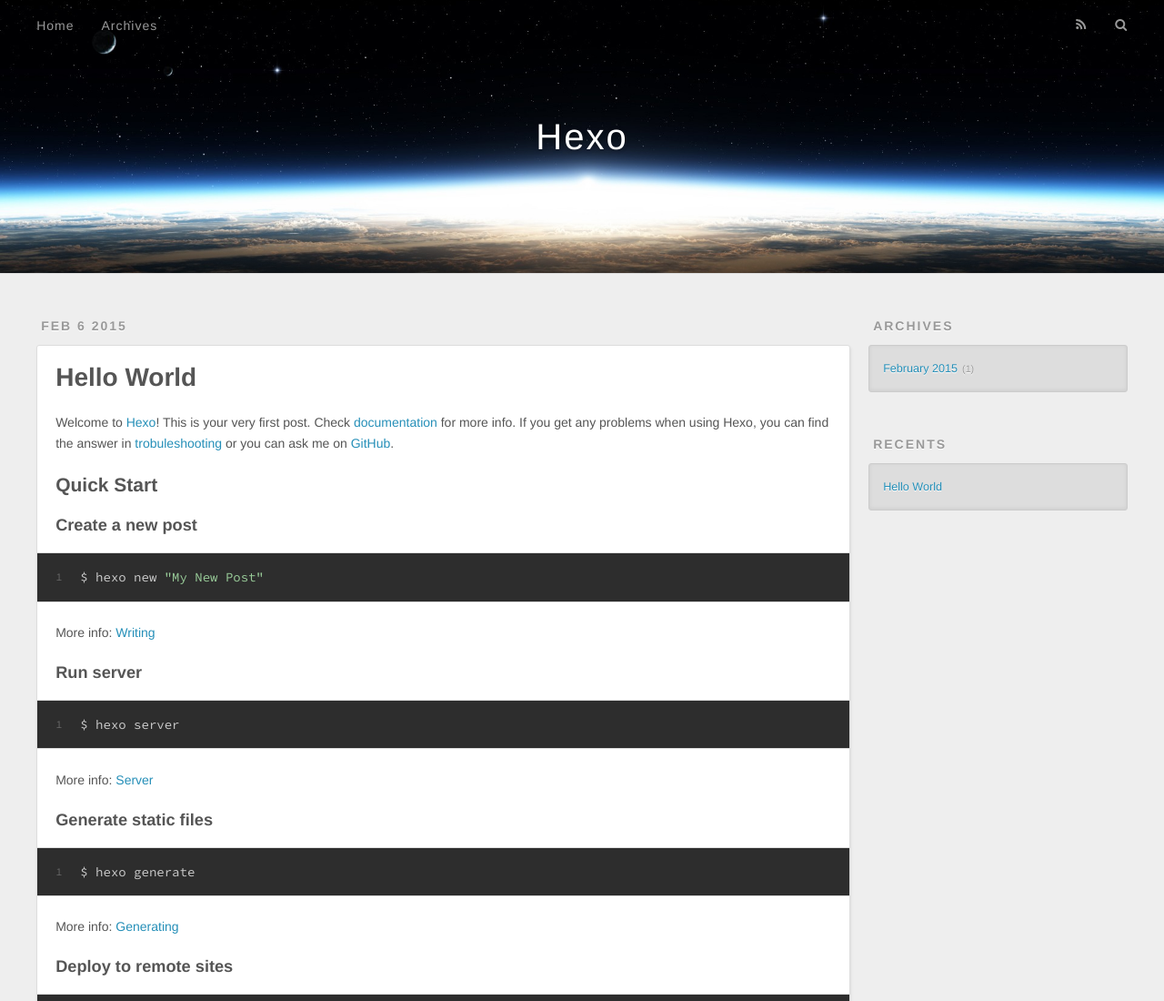
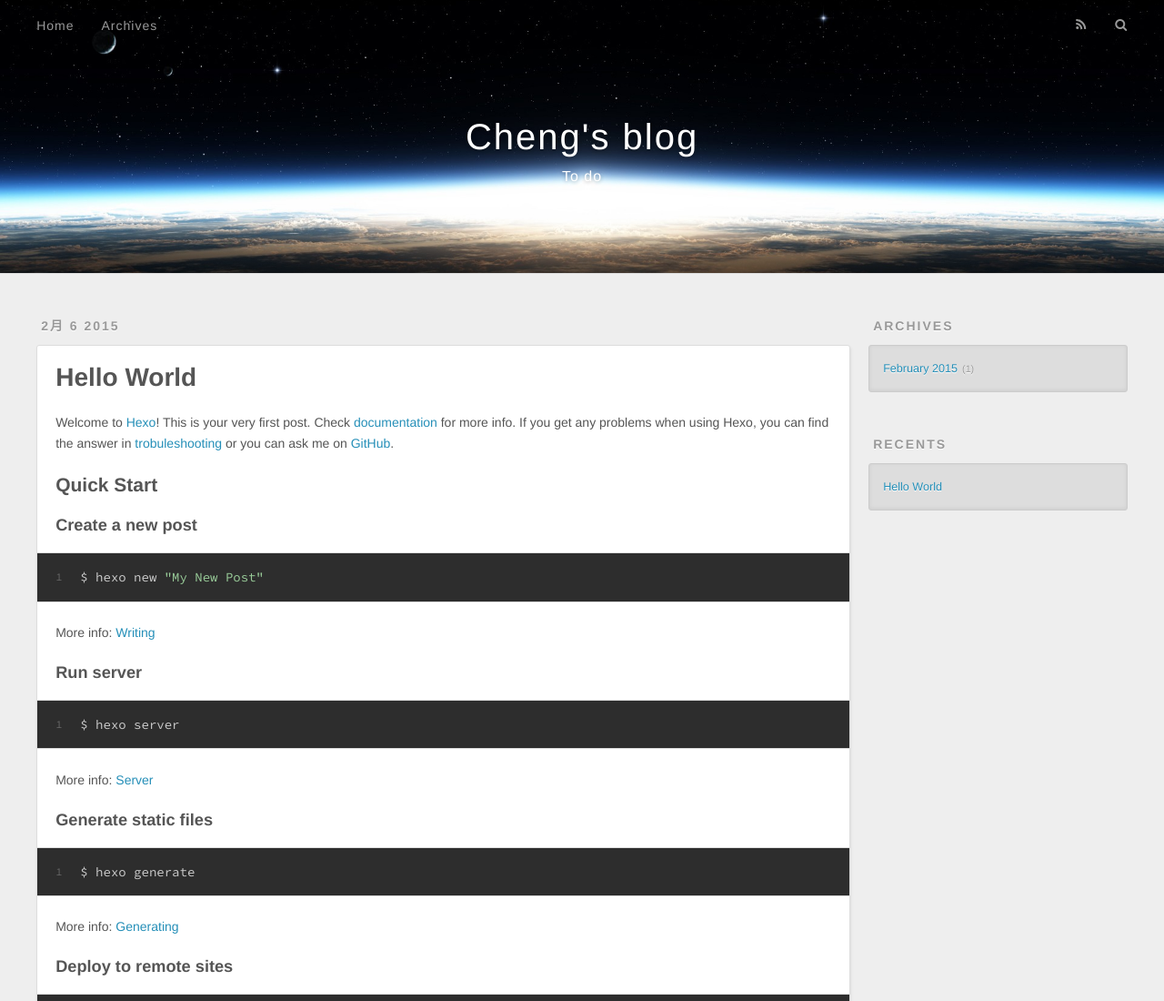
Before and after one commit to fleetime/fleetime.github.io, a plain HTML site: page archives/2015/02/index.html in a window 1280 px wide. Shown: the top 1100 px of the page at 91% size. Drawn offline with nearby package versions, Linux system fonts and the light colour scheme.

Commit message:
Site updated: 2015-02-06 15:44:26

```diff
--- a/archives/2015/02/index.html
+++ b/archives/2015/02/index.html
@@ -3,20 +3,20 @@
 <head>
   <meta charset="utf-8">
 
-  <title>Archives: 2015/2 | Hexo</title>
+  <title>Archives: 2015/2 | Cheng&#39;s blog</title>
   <meta name="viewport" content="width=device-width, initial-scale=1, maximum-scale=1">
-  <meta name="description">
+  <meta name="description" content="blog">
 <meta property="og:type" content="website">
-<meta property="og:title" content="Hexo">
+<meta property="og:title" content="Cheng's blog">
 <meta property="og:url" content="http://yoursite.com/archives/2015/02/">
-<meta property="og:site_name" content="Hexo">
-<meta property="og:description">
+<meta property="og:site_name" content="Cheng's blog">
+<meta property="og:description" content="blog">
 <meta name="twitter:card" content="summary">
-<meta name="twitter:title" content="Hexo">
-<meta name="twitter:description">
+<meta name="twitter:title" content="Cheng's blog">
+<meta name="twitter:description" content="blog">
 
 
-    <link rel="alternative" href="/atom.xml" title="Hexo" type="application/atom+xml">
+    <link rel="alternative" href="/atom.xml" title="Cheng&#39;s blog" type="application/atom+xml">
 
 
     <link rel="icon" href="/favicon.png">
@@ -35,8 +35,12 @@
   <div id="header-outer" class="outer">
     <div id="header-title" class="inner">
       <h1 id="logo-wrap">
-        <a href="/" id="logo">Hexo</a>
+        <a href="/" id="logo">Cheng&#39;s blog</a>
       </h1>
+
+        <h2 id="subtitle-wrap">
+          <a href="/" id="subtitle">To do</a>
+        </h2>
 
     </div>
     <div id="header-inner" class="inner">
@@ -66,7 +70,7 @@
     <article id="post-hello-world" class="article article-type-post" itemscope itemprop="blogPost">
   <div class="article-meta">
     <a href="/2015/02/06/hello-world/" class="article-date">
-  <time datetime="2015-02-06T05:49:35.000Z" itemprop="datePublished">Feb 6 2015</time>
+  <time datetime="2015-02-06T05:49:35.000Z" itemprop="datePublished">2月 6 2015</time>
 </a>
 
   </div>
```
Also changed, not shown: 2015/02/06/hello-world/index.html (+9 -5 lines), archives/2015/index.html (+14 -10 lines), archives/index.html (+14 -10 lines), index.html (+14 -10 lines).
